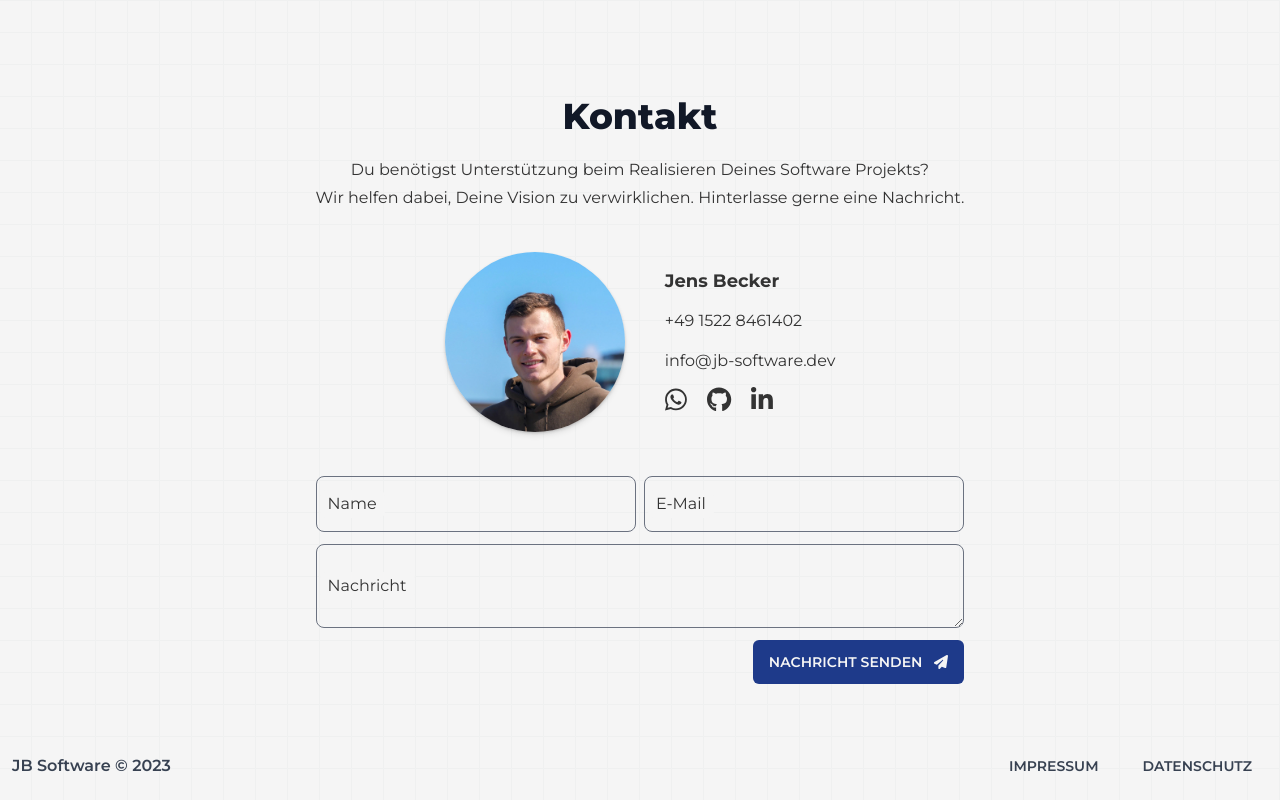
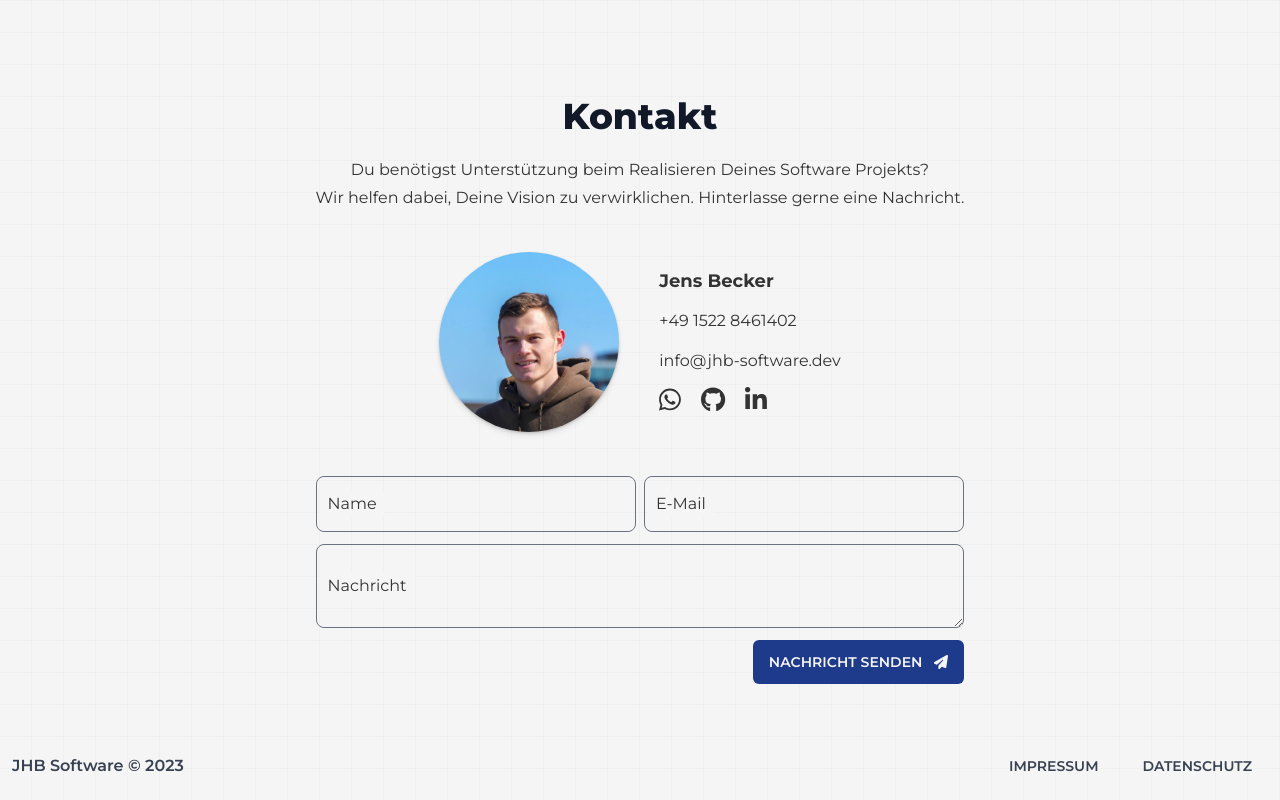
Before and after one commit to devj3ns/jensbecker.dev, a Next.js app: page /kontakt in a window 1280 px wide. Built offline with nearby package versions, Linux system fonts and the light colour scheme.

Commit message:
Rebrand to "JHB Software"

```diff
--- a/package.json
+++ b/package.json
@@ -1,5 +1,5 @@
 {
-  "name": "jb-software.dev",
+  "name": "jhb-software.dev",
   "version": "0.1.0",
   "private": true,
   "scripts": {
--- a/src/app/api/send-email/route.ts
+++ b/src/app/api/send-email/route.ts
@@ -22,8 +22,8 @@
       });
 
       await transporter.sendMail({
-        from: "info@jb-software.dev",
-        to: "info@jb-software.dev",
+        from: "info@jhb-software.dev",
+        to: "info@jhb-software.dev",
         subject: `Neue Kontaktformular Nachricht`,
         html: `
               <p><strong>Name: </strong> ${body.name}</p>
--- a/src/app/components/footer.tsx
+++ b/src/app/components/footer.tsx
@@ -1,4 +1,5 @@
 import { LinkButton } from "./button";
+import { SITE_SHORT_TITLE } from "@/shared/constants";
 import classNames from "classnames";
 
 export function Footer({ boxedWidthClasses }: { boxedWidthClasses: string }) {
@@ -10,7 +11,7 @@
       )}
     >
       <div className="font-semibold text-gray-700">
-        JB Software &copy; {new Date().getFullYear()}
+        {SITE_SHORT_TITLE} &copy; {new Date().getFullYear()}
       </div>
       <div className="flex flex-col items-center md:gap-3 md:flex-row">
         <LinkButton style="text" href="/impressum">
--- a/src/app/components/navbar/navbar.tsx
+++ b/src/app/components/navbar/navbar.tsx
@@ -6,6 +6,7 @@
 import { Sling as Hamburger } from "hamburger-react";
 import Link from "next/link";
 import { NavbarTabs } from "./tabs";
+import { SITE_SHORT_TITLE } from "@/shared/constants";
 import classNames from "classnames";
 import { usePathname } from "next/navigation";
 import { useRouter } from "next/navigation";
@@ -104,7 +105,7 @@
         )}
       >
         <Link href={{ pathname: "/" }}>
-          <h1 className="text-2xl font-bold">JB Software</h1>
+          <h1 className="text-2xl font-bold">{SITE_SHORT_TITLE}</h1>
         </Link>
 
         <div className="hidden md:block">
--- a/src/app/impressum/page.tsx
+++ b/src/app/impressum/page.tsx
@@ -27,7 +27,7 @@
       <p>
         Telefon: +49 1522 8461402
         <br />
-        E-Mail: info@jb-software.dev
+        E-Mail: info@jhb-software.dev
       </p>
 
       <h2>EU-Streitschlichtung</h2>
--- a/src/app/kontakt/components/ContactInformation.tsx
+++ b/src/app/kontakt/components/ContactInformation.tsx
@@ -27,7 +27,7 @@
         <span className="text-lg font-bold">Jens Becker</span>
         <a href="tel:+49 1522 8461402">+49 1522 8461402</a>
 
-        <a href="mailto:info@jb-software.dev">info@jb-software.dev</a>
+        <a href="mailto:info@jhb-software.dev">info@jhb-software.dev</a>
 
         <div className="flex gap-5">
           <SocialIcon href={WHATSAPP_LINK} icon={faWhatsapp} />
--- a/src/shared/constants.ts
+++ b/src/shared/constants.ts
@@ -1,15 +1,16 @@
-export const DOMAIN_NAME = "jb-software.dev";
+export const DOMAIN_NAME = "jhb-software.dev";
 export const DOMAIN_URL = `https://${DOMAIN_NAME}`;
 
+export const SITE_SHORT_TITLE = "JHB Software";
+
 // ###### SEO related constants:
-export const SEO_SHORT_TITLE = "JB Software";
+export const SEO_SHORT_TITLE = SITE_SHORT_TITLE;
 export const SEO_TITLE = `${SEO_SHORT_TITLE} - Individuelle Softwarelösungen`;
 // Meta description is 876 pixel(s) long — acceptable length:
 export const SEO_DESCRIPTION =
   "Als Softwareentwickler im Bereich App- & Webentwicklung, erschaffen wir zukunftsorientierte Individualsoftware, um Dein Unternehmen voranzubringen.";
 
 // ###### Social media related constants:
-export const GITHUB_LINK = "https://github.com/jb-software-dev";
-export const LINKEDIN_LINK =
-  "https://www.linkedin.com/company/jb-software-dev2";
+export const GITHUB_LINK = "https://github.com/jhb-software";
+export const LINKEDIN_LINK = "https://www.linkedin.com/company/jhb-software";
 export const WHATSAPP_LINK = "https://wa.me/+4915228461402";
```
Also changed, not shown: 1 other file (tests, documents, lock files or other folders).
